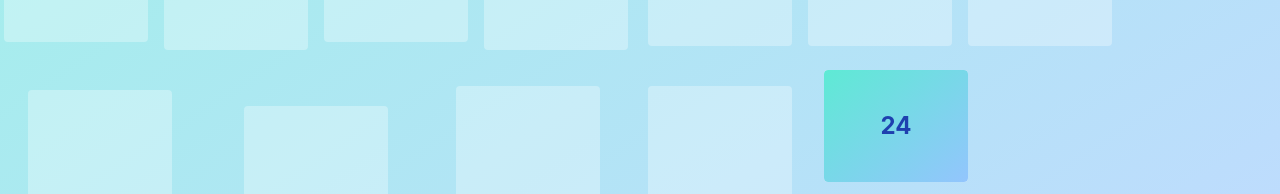
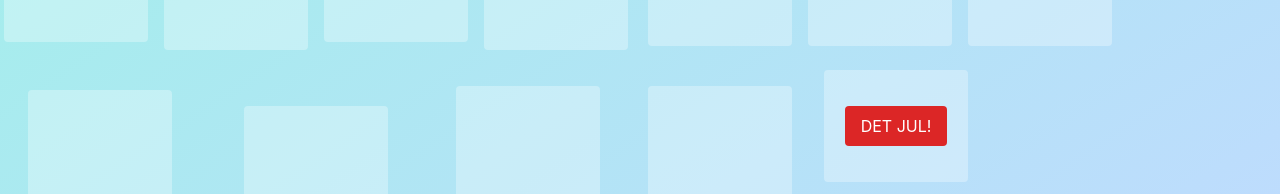
Before and after one commit to antonvdi/antonvdi-web, a React (Create React App) app in the folder frontend/: page /maria in a window 1280 px wide. Shown: the part 598-792 px from the top of the page. Built offline with nearby package versions, Linux system fonts and the light colour scheme.

Commit message:
not cheat mode

```diff
--- a/frontend/src/components/Door.tsx
+++ b/frontend/src/components/Door.tsx
@@ -7,8 +7,8 @@ interface DoorProps {
 
 const Door: React.FC<DoorProps> = ({ children, title }) => {
   // Assuming title is the date for which the door should open
-  // const todaysDate = new Date().getDate();
-  const todaysDate = 24;
+  const todaysDate = new Date().getDate();
+  // const todaysDate = 24;
   const [isOpen, setIsOpen] = useState(Number(title) < todaysDate);
 
   const basicDoorStyle =
```
